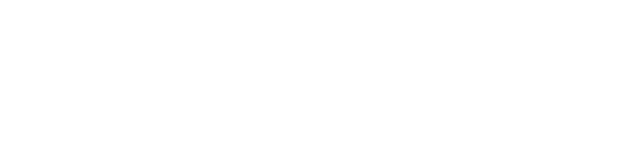
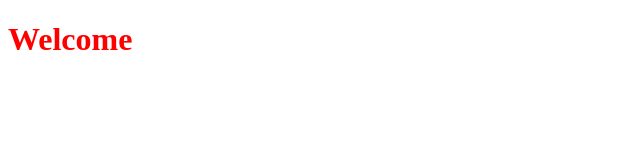
Before and after one commit to kailashwebdeveloper/git-demo, a plain HTML site: page index.html in a window 1280 px wide. Shown: the whole page, without its empty margins (0-640 px from the left). Drawn offline with Linux system fonts and the light colour scheme.

Commit message:
add style in index file

```diff
--- a/index.html
+++ b/index.html
@@ -4,8 +4,9 @@
     <meta charset="UTF-8">
     <meta name="viewport" content="width=device-width, initial-scale=1.0">
     <title>Document</title>
+    <link rel="stylesheet" href="styles.css">
 </head>
 <body>
-
+    <h1>Welcome</h1>
 </body>
 </html>
--- a/styles.css
+++ b/styles.css
@@ -0,0 +1,3 @@
+h1{
+    color: red;
+}
```
